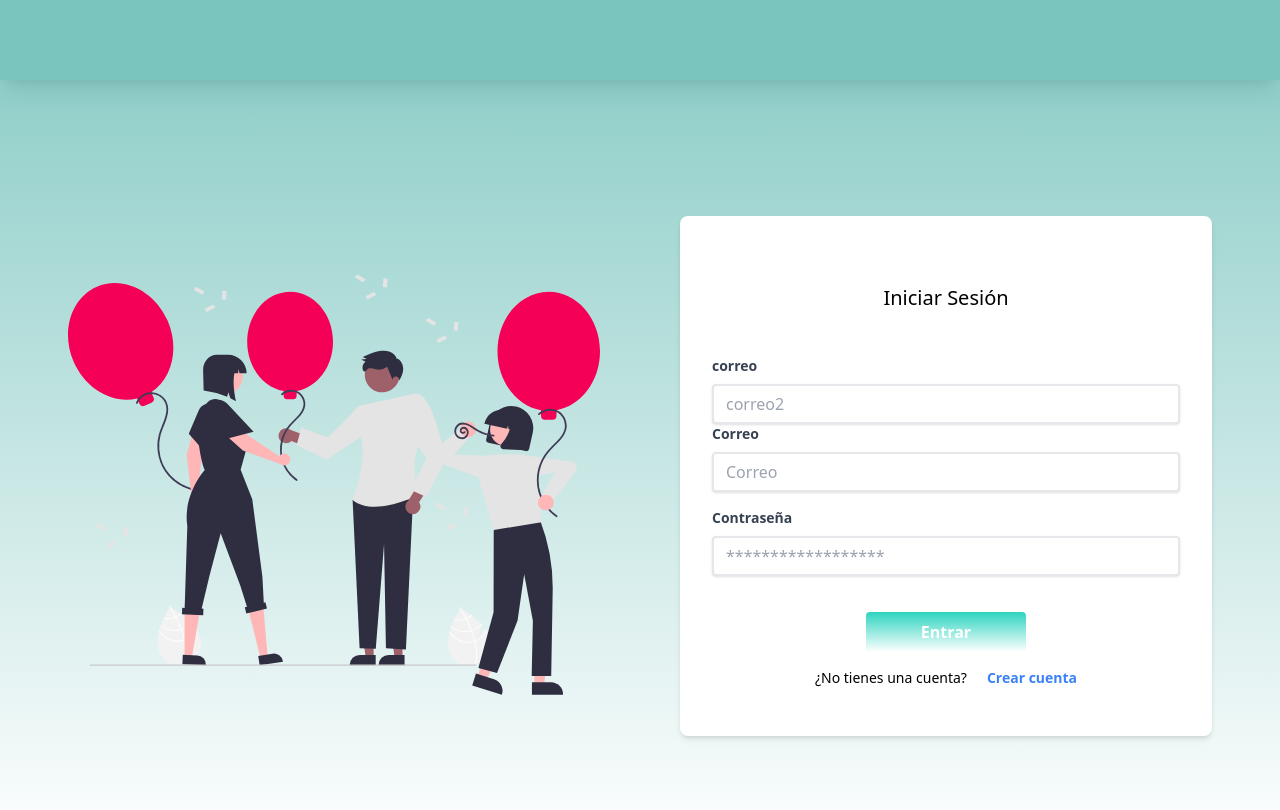
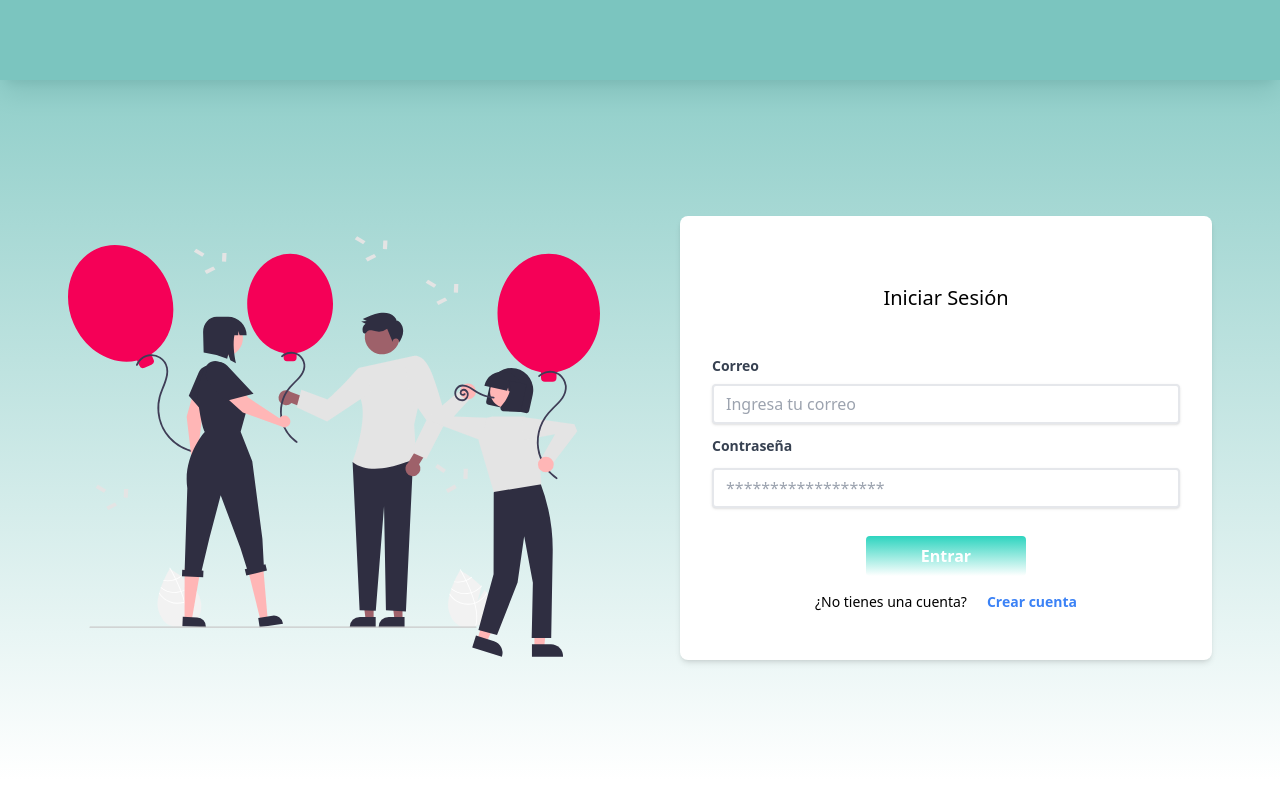
Before and after one commit to Abyblackmouth/Mi_Fiesta-Client, a Next.js app: page /login in a window 1280 px wide. Shown: the top 810 px of the page. Built offline with nearby package versions, Linux system fonts and the light colour scheme.

Commit message:
login is adjusted

```diff
--- a/components/Login.jsx
+++ b/components/Login.jsx
@@ -4,19 +4,19 @@ import React from "react"
 import {useForm} from "react-hook-form"
 import Button from "./Button"
 import Input from "./Input"
+import { ToastContainer,toast } from "react-toastify"
+import { login } from "../lib/api"
 
 export default function Login({ }) {
 const {register,handleSubmit} = useForm()
 const onSubmit = async data => {
   {console.log(data)}
-  let result = await fetch(
-    'https://mifiesta-924b9-default-rtdb.firebaseio.com/.json',
-    {
-      method: 'POST',
-      body: JSON.stringify(data)
-    }
-  )
-  console.log(await result.json())
+  const result = await login(data)
+  console.log("result:", result)
+  if(!result ){
+    toast.error("ups hubo un error")
+  }
+
 }
   return(
     <>
@@ -43,6 +43,7 @@ const onSubmit = async data => {
         'shadow-md',
         'rounded-lg px-8 pt-6 pb-8 mb-4'
       )} onSubmit={handleSubmit(onSubmit)}>
+        <ToastContainer/>
         <div className={clsx('mb-4')}>
           <h1 className={clsx(
             'text-center',
@@ -51,39 +52,17 @@ const onSubmit = async data => {
           )}>Iniciar Sesión</h1>
 
           <Input htmlFor='email'
-          label='correo'
+          label='Correo'
           id='username2'
           type='email'
-          placeholder='correo2'
+          placeholder='Ingresa tu correo'
           value={/\S+@\S+\.\S+/}
           message='error'
           register={register} />
 
           <label className={clsx(
-            ' block ',
-            'text-gray-700 text-sm font-bold mb-2')}
-            htmlFor="email">
-            Correo
-          </label>
-          <input className={clsx(
-            'shadow',
-            'appearance-none',
-            'border rounded w-full py-2 px-3 text-gray-700 leading-tight focus:outline-none focus:shadow-outline',
-            'hover:border-cyan-400 border-2'
-          )}
-            id="username"
-            type="email"
-            placeholder="Correo" {...register("email", { required: true},{pattern: {
-            value: /\S+@\S+\.\S+/,
-            message: 'Entered value does not match email format'
-          }})}/>
-        </div>
-        <div className={clsx(
-          'mb-6'
-        )}>
-          <label className={clsx(
             'block',
-            'text-gray-700 text-sm font-bold mb-2'
+            'text-gray-700 text-sm font-bold mb-3 mt-3'
           )} htmlFor="password">
             Contraseña
           </label>
--- a/lib/api.jsx
+++ b/lib/api.jsx
@@ -1,4 +1,20 @@
-const baseUrl = 'http://localhost:8081/'
+const baseUrl = 'https://kodemia-19g.mifiesta.me/'
+
+
+async function login(data){
+
+  let result = await fetch(
+    `${baseUrl}login`,
+    {
+      method: 'POST',
+      headers: { 'Content-Type': 'application/json' },
+      body: JSON.stringify(data)
+    }
+  )
+ /*  return result.json() */
+ console.log("result:", result)
+}
+
 
 async function registerCustomer(data) {
   let result = await fetch(
@@ -45,4 +61,9 @@ async function registerCategory (data){
   return customer.data
 
 }
-export { registerCustomer, getCategories, registerCategory }
+export {
+  registerCustomer,
+  getCategories,
+  registerCategory,
+  login
+}
--- a/package.json
+++ b/package.json
@@ -13,7 +13,8 @@
     "next": "12.2.5",
     "react": "18.2.0",
     "react-dom": "18.2.0",
-    "react-hook-form": "^7.34.2"
+    "react-hook-form": "^7.34.2",
+    "react-toastify": "^9.0.8"
   },
   "devDependencies": {
     "autoprefixer": "^10.4.8",
--- a/pages/_app.jsx
+++ b/pages/_app.jsx
@@ -1,4 +1,5 @@
 import '../styles/globals.css'
+import 'react-toastify/dist/ReactToastify.css'
 
 function MyApp({ Component, pageProps }) {
   return <Component {...pageProps} />
```
Also changed, not shown: 1 other file (tests, documents, lock files or other folders).
